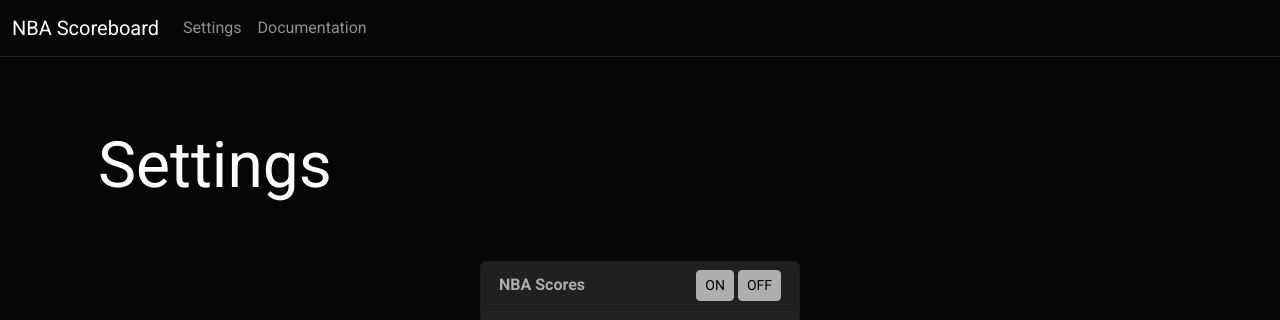
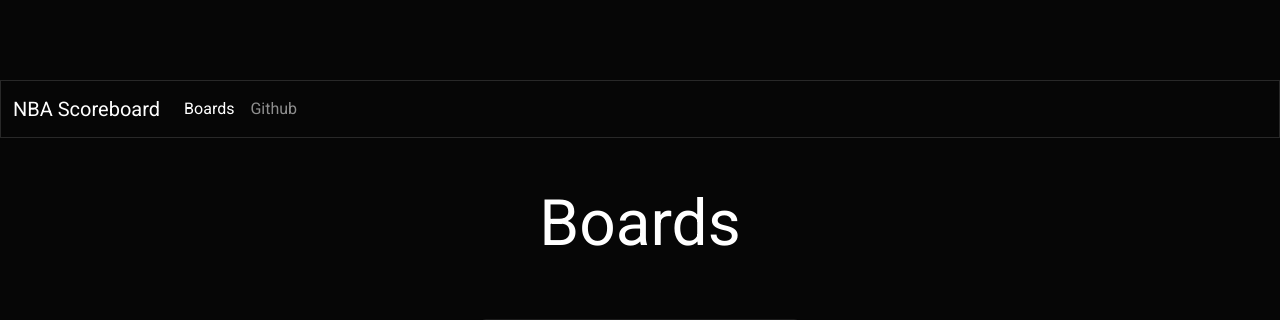
Before and after one commit to nanhoes/NBA-scoreboard, a Flask app: template client/templates/index.html in a window 1280 px wide. Shown: the top 320 px of the page. Run offline with Flask 2, Linux system fonts and the light colour scheme; the template is opened without the code that fills it, so the values that code supplies are empty; some libraries are stand-ins or nearby versions.

Commit message:
Update index.html

```diff
--- a/client/templates/index.html
+++ b/client/templates/index.html
@@ -39,7 +39,7 @@
   </head>
   <body>
 
-<nav class="navbar navbar-expand-md navbar-dark bg-dark fixed-top">
+<!--<nav class="navbar navbar-expand-md navbar-dark bg-dark fixed-top">
   <div class="container-fluid">
     <a class="navbar-brand" href="#">NBA Scoreboard</a>
     <button class="navbar-toggler" type="button" data-bs-toggle="collapse" data-bs-target="#navbarsExampleDefault" aria-controls="navbarsExampleDefault" aria-expanded="false" aria-label="Toggle navigation">
@@ -56,15 +56,35 @@
         </li>
     </div>
   </div>
+</nav> -->
+
+<nav class="navbar navbar-expand-lg navbar-dark bg-dark">
+  <div class="container-fluid">
+    <a class="navbar-brand" href="#">NBA Scoreboard</a>
+    <button class="navbar-toggler" type="button" data-bs-toggle="collapse" data-bs-target="#navbarColor02" aria-controls="navbarColor02" aria-expanded="false" aria-label="Toggle navigation">
+      <span class="navbar-toggler-icon"></span>
+    </button>
+
+    <div class="collapse navbar-collapse" id="navbarColor02">
+      <ul class="navbar-nav me-auto">
+        <li class="nav-item">
+          <a class="nav-link active" href="nba-scoreboard.local">Boards
+            <span class="visually-hidden">(current)</span>
+          </a>
+        </li>
+        <li class="nav-item">
+          <a class="nav-link" href="https://github.com/nanhoes/NBA-scoreboard">Github</a>
+        </li>
+      </ul>
+    </div>
+  </div>
 </nav>
 
 <main class="container">
 
   <div class="starter-template py-5 px-3">
-    <h1>Settings</h1>
+    <h1><center>Boards</center></h1>
   </div>
-
-
 <div class="container">
  <!-- COLUMNS -->
 <center>
```
